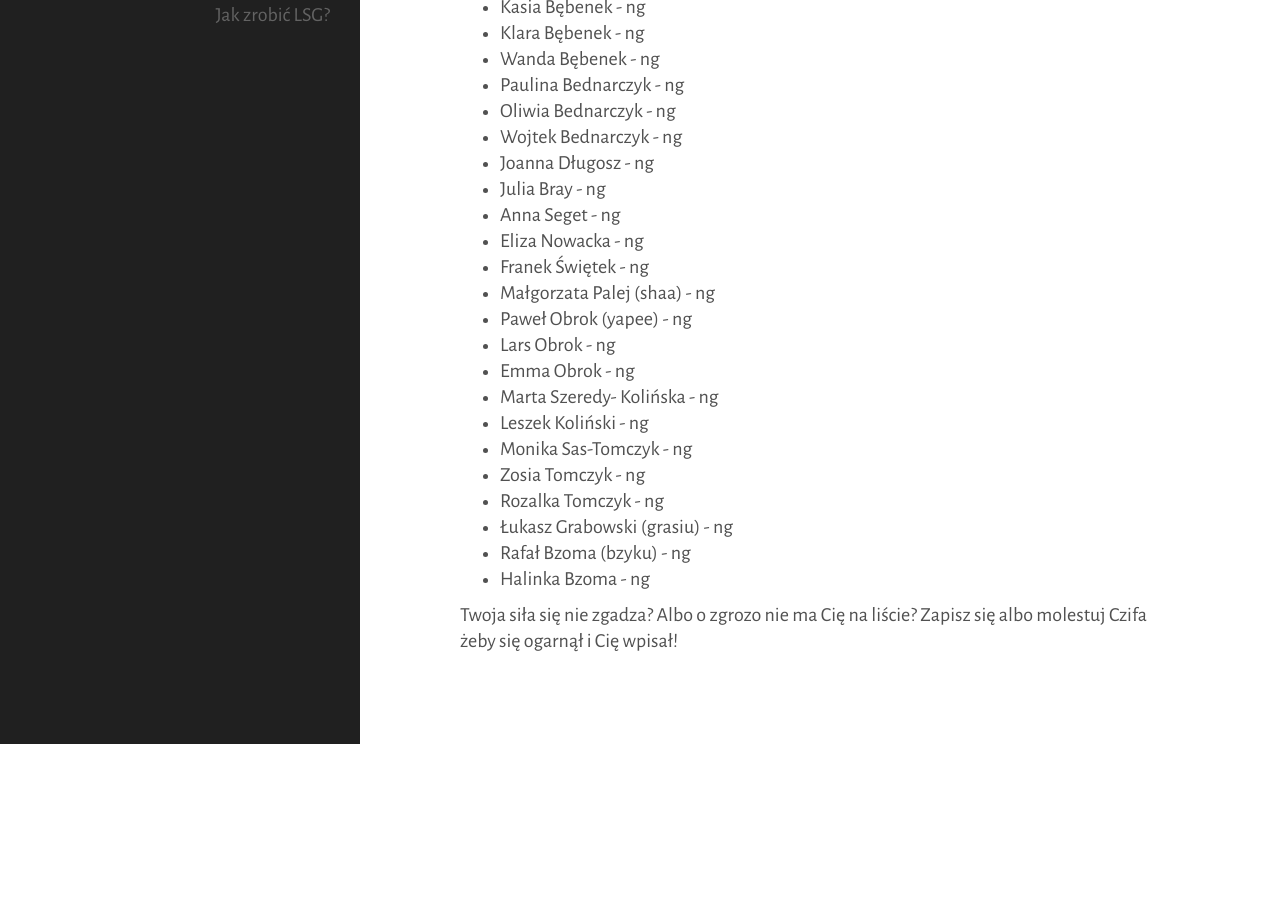
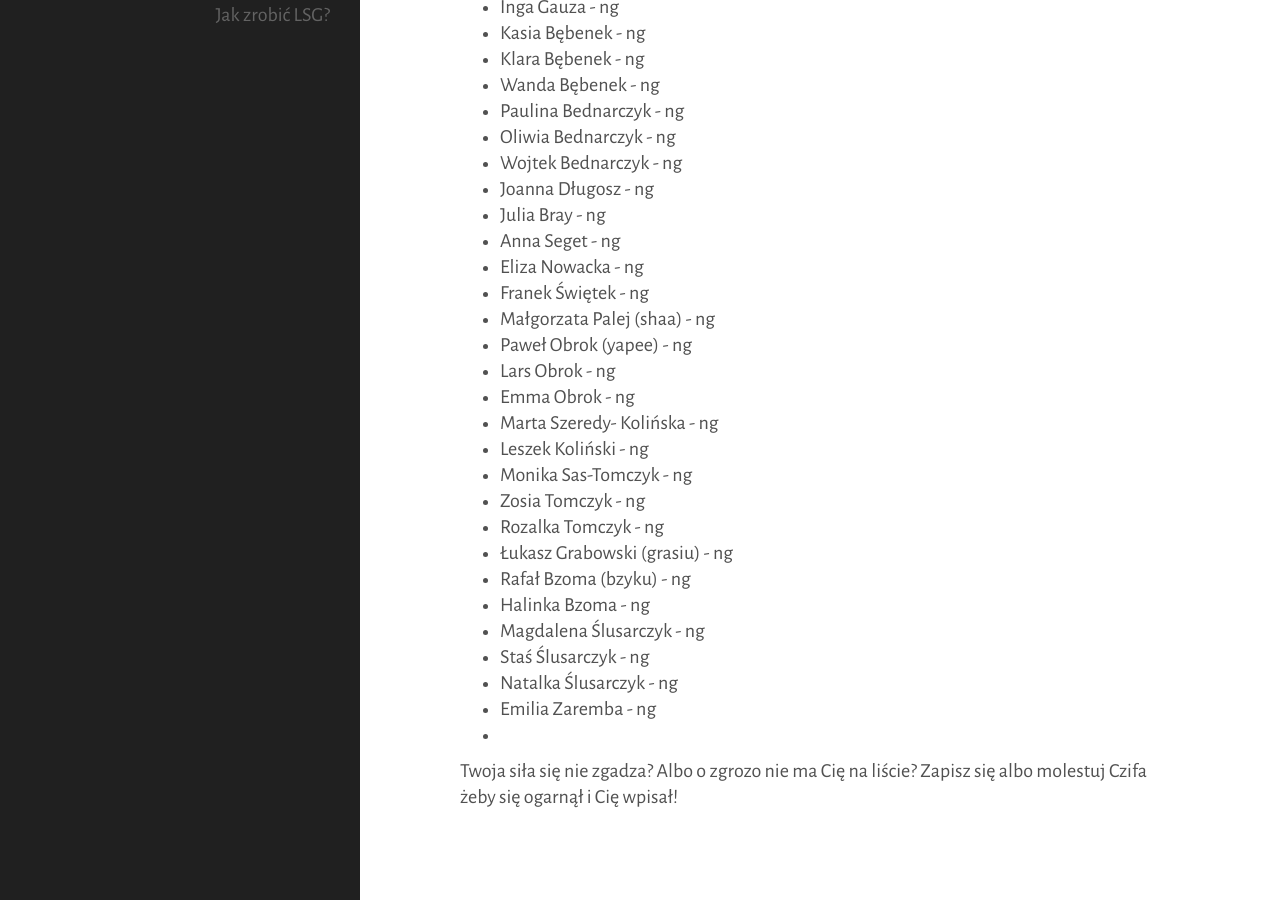
Before and after one commit to tasuki/lsg, a Jekyll site: the page built from _pages/zarejestrowani.md, in a window 1280 px wide and 900 px high, scrolled down 904 px. Built offline with Jekyll 4.4.1, drawn with Linux system fonts in a browser that asks for light colours; before the commit the page ends 1648 px from its top, so only the background shows below that; some of the changed text lies outside the part shown.

Commit message:
Update zarejestrowani.md

```diff
--- a/_pages/zarejestrowani.md
+++ b/_pages/zarejestrowani.md
@@ -21,6 +21,7 @@ Zarejestrowani uczestnicy, mniej więcej według stopnia:
 - Jakub Gauza (marmez) - 6k
 - Daria Kwietniewska (dariatka) - 6k
 - Patryk Rypolc - 8k
+- Wojciech Ślusarczyk (oro) - 8k
 - Michał Świętek - 9k
 - Ewa Tobór-Świętek - 15k
 - Michał Sobański - 17k
@@ -59,5 +60,10 @@ Zarejestrowani uczestnicy, mniej więcej według stopnia:
 - Łukasz Grabowski (grasiu) - ng
 - Rafał Bzoma (bzyku) - ng
 - Halinka Bzoma - ng
+- Magdalena Ślusarczyk - ng
+- Staś Ślusarczyk - ng
+- Natalka Ślusarczyk - ng
+- Emilia Zaremba - ng
+-
 
 Twoja siła się nie zgadza? Albo o zgrozo nie ma Cię na liście? Zapisz się albo molestuj Czifa żeby się ogarnął i Cię wpisał!
```
